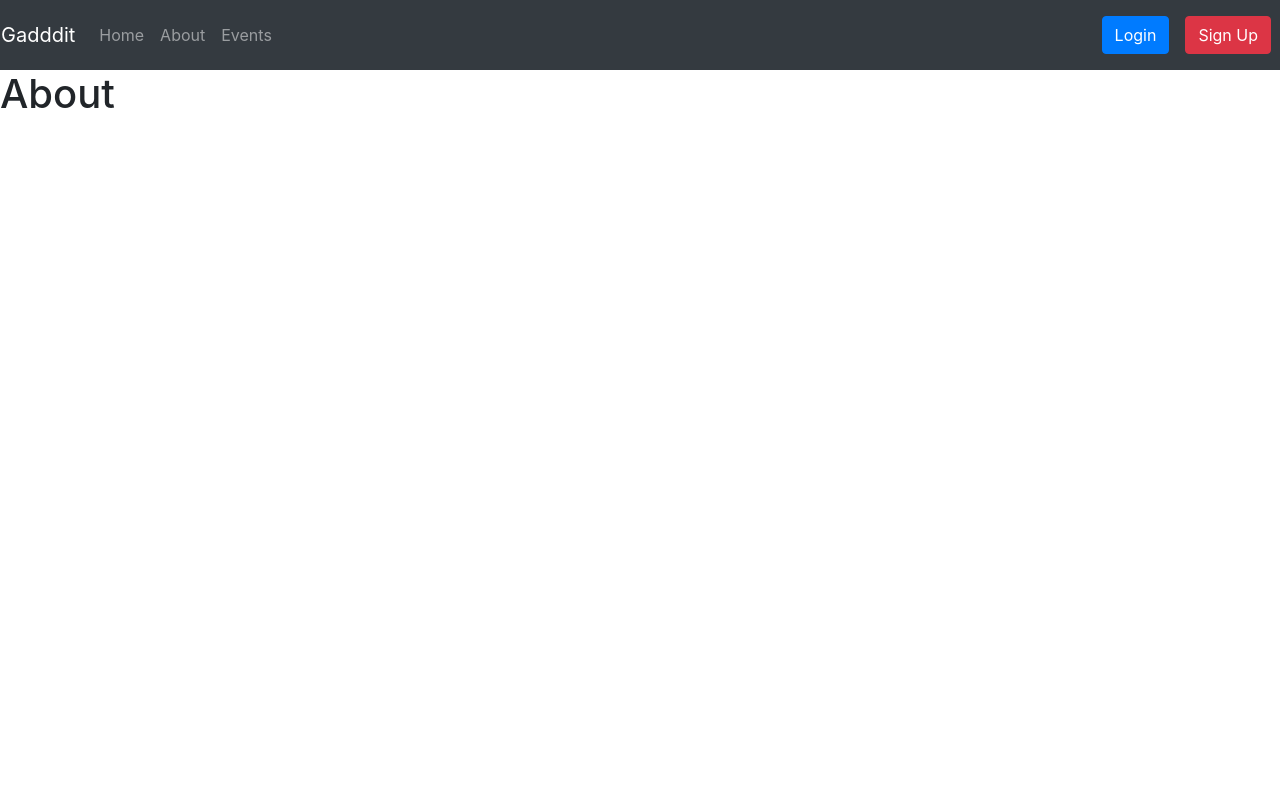
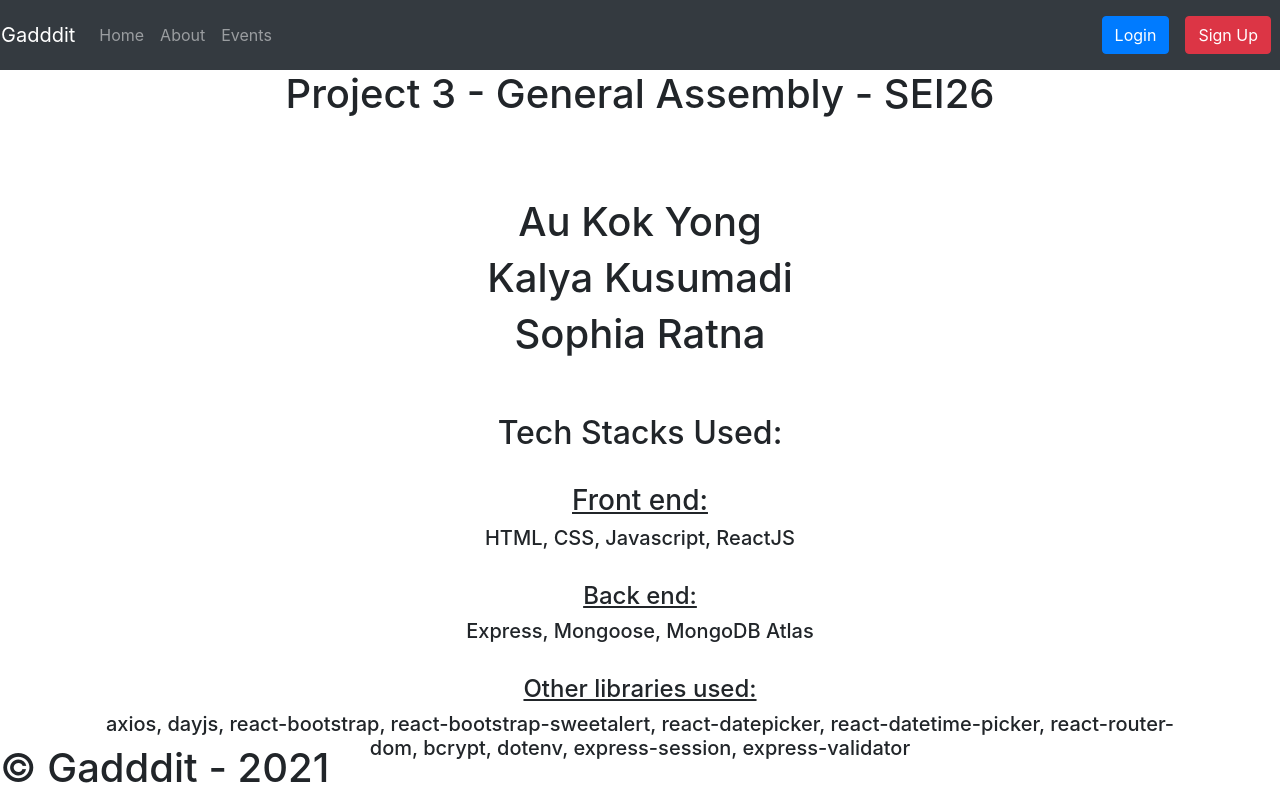
Before and after one commit to kalyak/Gadddit, a React (Create React App) app in the folder client/: page /about in a window 1280 px wide. Built offline with nearby package versions, Linux system fonts and the light colour scheme; no server answers.

Commit message:
fill out about page

```diff
--- a/client/src/components/pages/main-about.js
+++ b/client/src/components/pages/main-about.js
@@ -1,8 +1,42 @@
+import { Container } from "react-bootstrap";
+
 const About = () => {
   return (
     <>
-      <h1>About</h1>
-      <p></p>
+      <Container>
+        <h1 className="text-center">Project 3 - General Assembly - SEI26</h1>
+        <br />
+        <br />
+        <br />
+        <h1 className="text-center">Au Kok Yong</h1>
+        <h1 className="text-center">Kalya Kusumadi</h1>
+        <h1 className="text-center"> Sophia Ratna</h1>
+        <br />
+        <br />
+        <h2 className="text-center">Tech Stacks Used:</h2>
+        <br />
+        <h3 style={{ textDecoration: "underline", textAlign: "center" }}>
+          Front end:
+        </h3>
+        <h5 className="text-center">HTML, CSS, Javascript, ReactJS</h5>
+        <br />
+        <h4 style={{ textDecoration: "underline", textAlign: "center" }}>
+          Back end:
+        </h4>
+        <h5 className="text-center">Express, Mongoose, MongoDB Atlas</h5>
+        <br />
+        <h4 style={{ textDecoration: "underline", textAlign: "center" }}>
+          Other libraries used:
+        </h4>
+        <h5 className="text-center">
+          axios, dayjs, react-bootstrap, react-bootstrap-sweetalert,
+          react-datepicker, react-datetime-picker, react-router-dom, bcrypt,
+          dotenv, express-session, express-validator
+        </h5>
+      </Container>
+      <footer style={{ position: "fixed", bottom: "0", width: "100%" }}>
+        <h1>&copy; Gadddit - 2021</h1>
+      </footer>
     </>
   );
 };
```
Also changed, not shown: client/src/App copy.js (deleted, +0 -60 lines).
